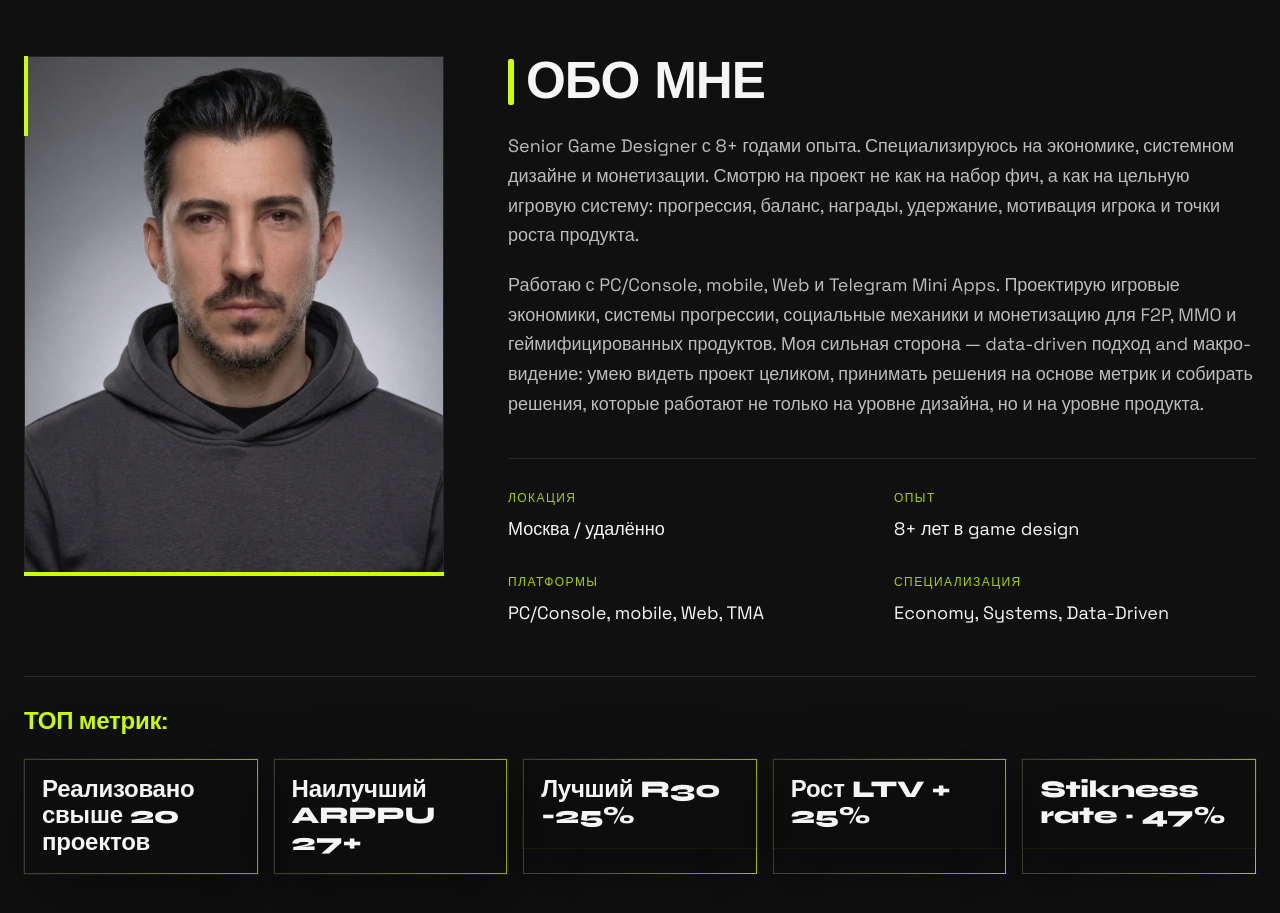
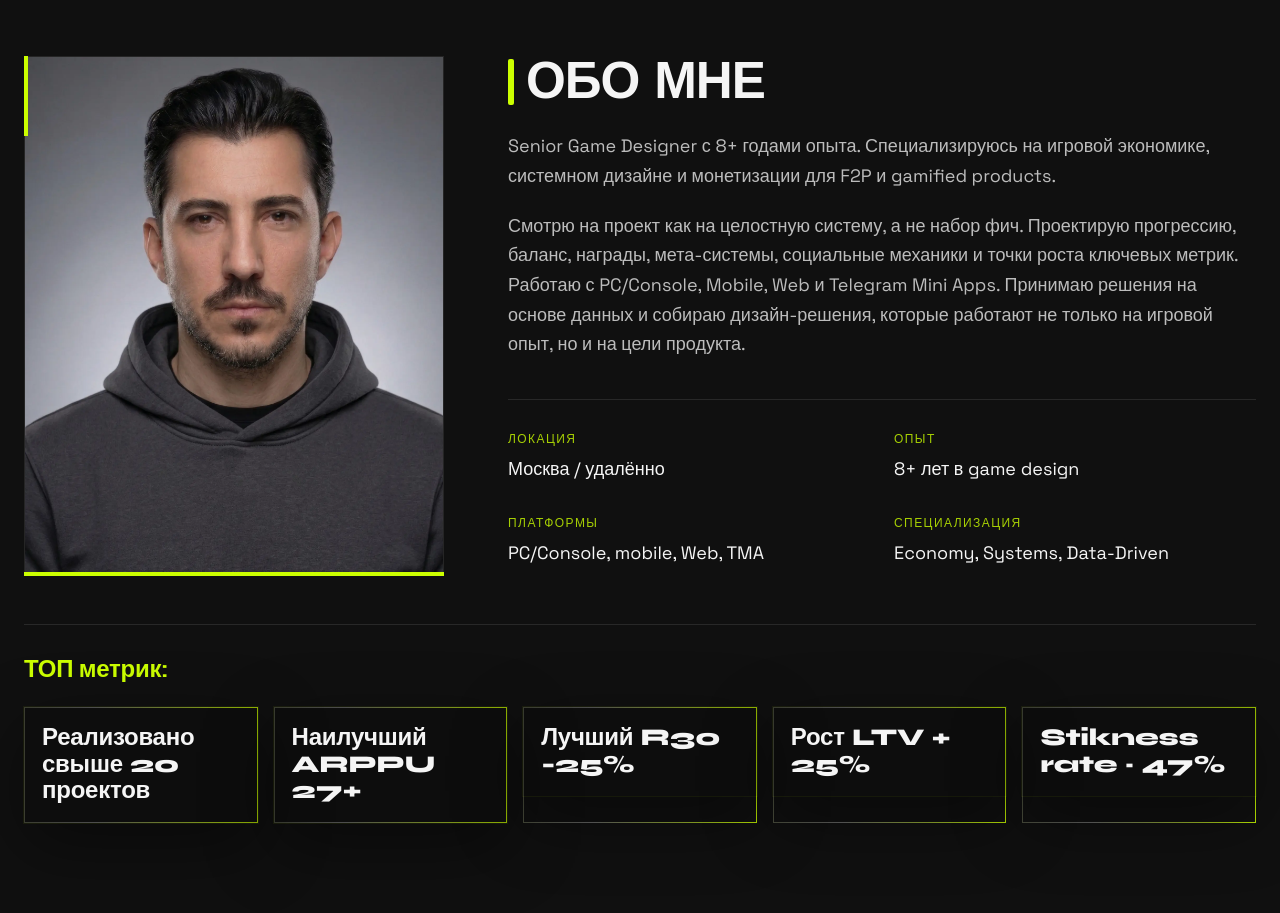
Before and after one commit to sanbait/Portfolio, a React (Vite) app: page / in a window 1280 px wide. Shown: the part 840-1753 px from the top of the page. Built offline with nearby package versions, Linux system fonts and the light colour scheme.

Commit message:
feat: обновление index.html, AboutMe, Hero

```diff
--- a/index.html
+++ b/index.html
@@ -4,7 +4,7 @@
     <head>
       <meta charset="UTF-8" />
       <meta name="viewport" content="width=device-width, initial-scale=1.0" />
-      <title>Gamification Producer Portfolio</title>
+      <title>Game Designer</title>
     </head>
 
     <body>
--- a/src/app/components/AboutMe.tsx
+++ b/src/app/components/AboutMe.tsx
@@ -82,10 +82,10 @@ export function AboutMe() {
                 }}
               >
                 <p>
-                  Senior Game Designer с 8+ годами опыта. Специализируюсь на экономике, системном дизайне и монетизации. Смотрю на проект не как на набор фич, а как на цельную игровую систему: прогрессия, баланс, награды, удержание, мотивация игрока и точки роста продукта.
+                  Senior Game Designer с 8+ годами опыта. Специализируюсь на игровой экономике, системном дизайне и монетизации для F2P и gamified products.
                 </p>
                 <p>
-                  Работаю с PC/Console, mobile, Web и Telegram Mini Apps. Проектирую игровые экономики, системы прогрессии, социальные механики и монетизацию для F2P, MMO и геймифицированных продуктов. Моя сильная сторона — data-driven подход and макро-видение: умею видеть проект целиком, принимать решения на основе метрик и собирать решения, которые работают не только на уровне дизайна, но и на уровне продукта.
+                  Смотрю на проект как на целостную систему, а не набор фич. Проектирую прогрессию, баланс, награды, мета-системы, социальные механики и точки роста ключевых метрик. Работаю с PC/Console, Mobile, Web и Telegram Mini Apps. Принимаю решения на основе данных и собираю дизайн-решения, которые работают не только на игровой опыт, но и на цели продукта.
                 </p>
               </div>
             </FadeInSection>
```
